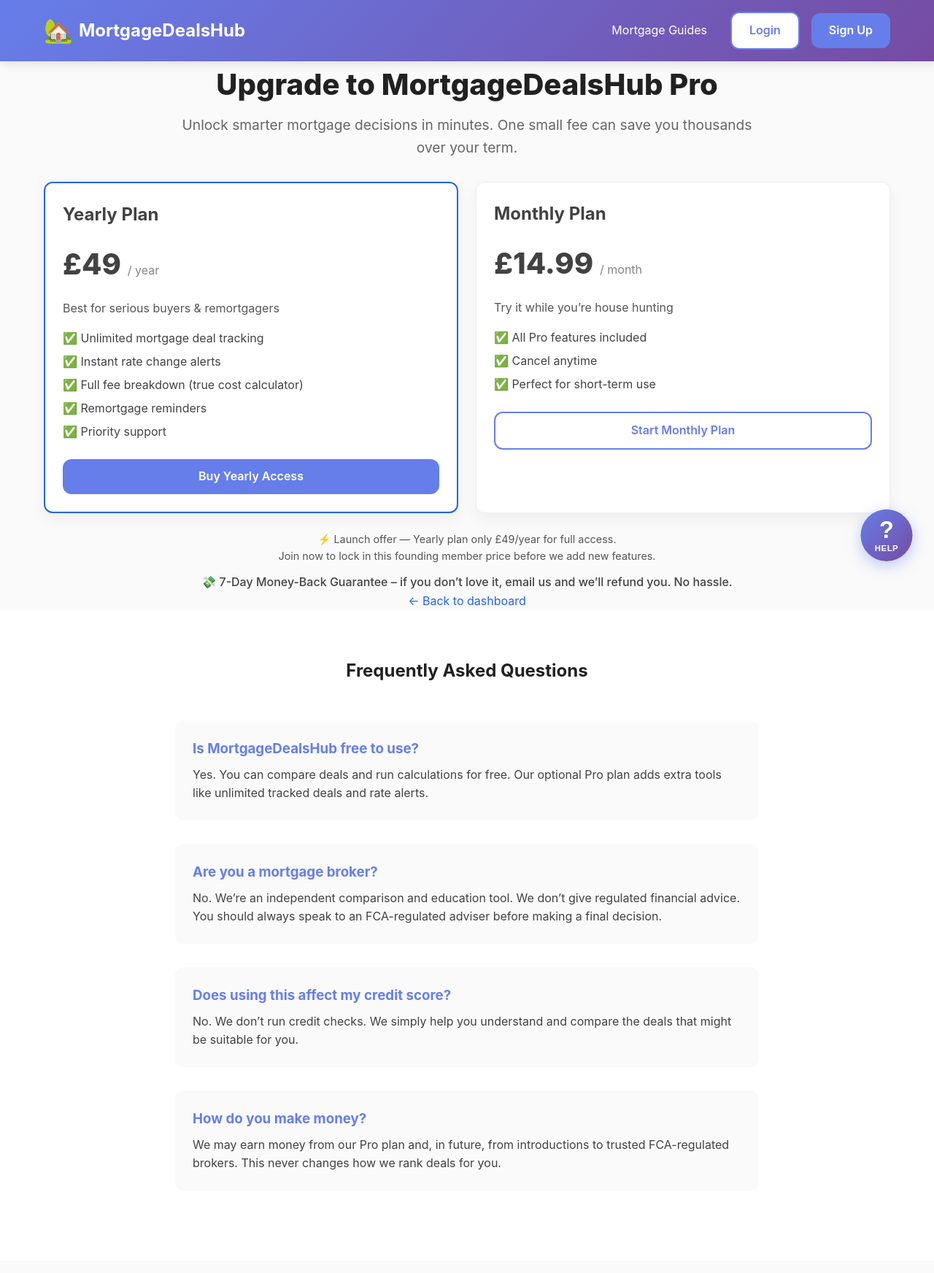
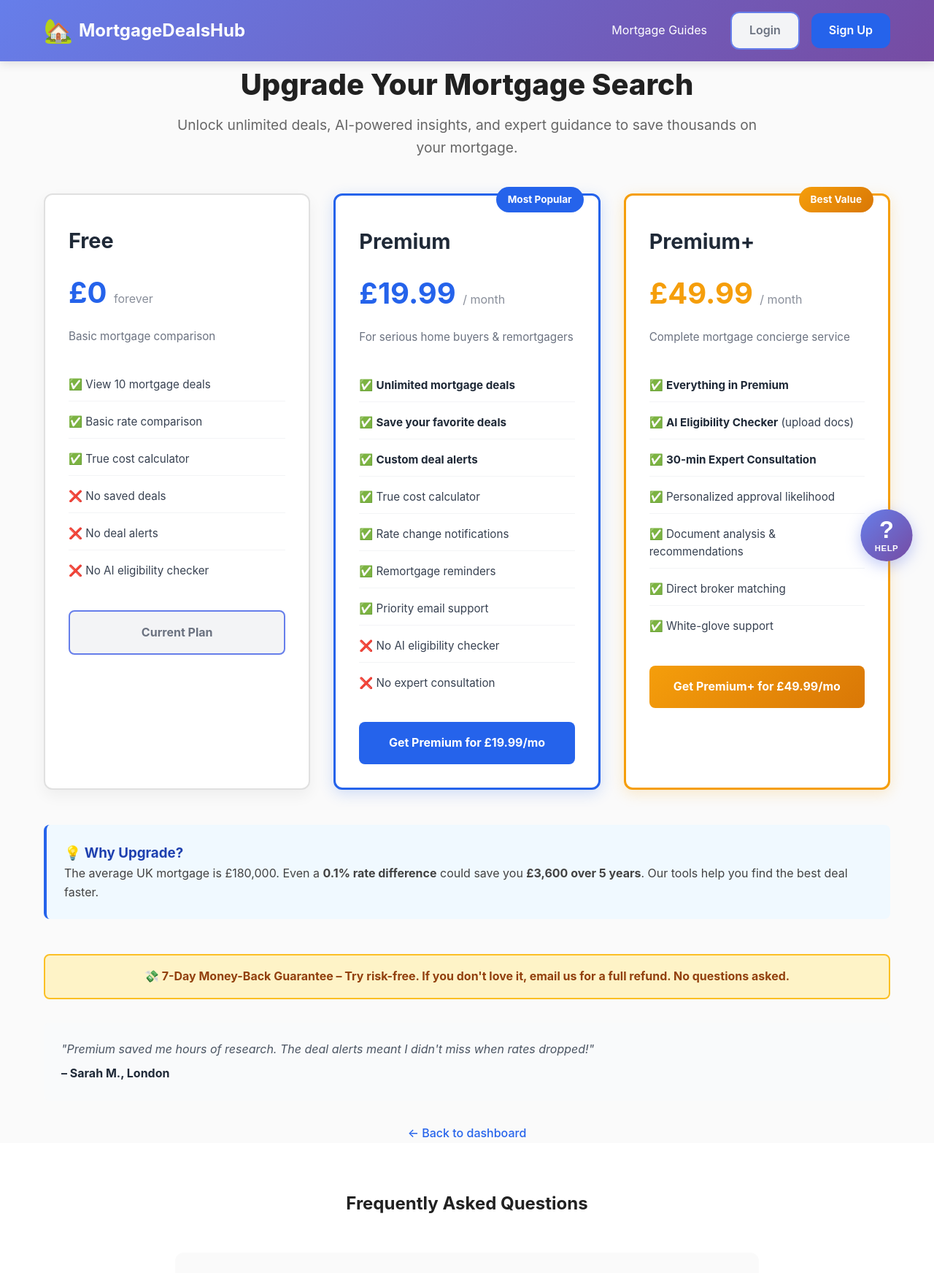
Before and after one commit to namenotav/mortgagemaster, a Python web app: template templates/upgrade.html in a window 1280 px wide. Shown: the top 1744 px of the page at 73% size. Run offline with Jinja, Linux system fonts and the light colour scheme; the template is opened without the code that fills it, so the values that code supplies are empty.

Commit message:
💎 Implement Premium (£19.99) & Premium+ (£49.99) subscription system
FEATURES:
- Premium (£19.99/month): Unlimited deals + saved deals + alerts
- Premium+ (£49.99/month): Everything + AI eligibility + consultation

CHANGES:
✅ Added STRIPE_PREMIUM_PRICE_ID and STRIPE_PREMIUM_PLUS_PRICE_ID to config.py
✅ Updated upgrade.html with beautiful 3-tier pricing page (Free, Premium, Premium+)
✅ Migration scripts already run - subscription tables ready
✅ Feature gates already in place in main.py

STRIPE SETUP REQUIRED:
⚠️  Set STRIPE_PREMIUM_PRICE_ID in Railway environment variables
⚠️  Set STRIPE_PREMIUM_PLUS_PRICE_ID in Railway environment variables

```diff
--- a/config.py
+++ b/config.py
@@ -70,9 +70,15 @@ class Config:
     STRIPE_YEARLY_PRICE_ID = os.environ.get('STRIPE_YEARLY_PRICE_ID') or 'price_1STXcVD2EDcoPFLNECjwrN1p'
     STRIPE_MONTHLY_PRICE_ID = os.environ.get('STRIPE_MONTHLY_PRICE_ID') or 'price_1STXbDD2EDcoPFLN6hEU2gS9'
 
+    # NEW: Premium Subscription Price IDs (£19.99 and £49.99)
+    STRIPE_PREMIUM_PRICE_ID = os.environ.get('STRIPE_PREMIUM_PRICE_ID') or 'price_PREMIUM_1999_PLACEHOLDER'
+    STRIPE_PREMIUM_PLUS_PRICE_ID = os.environ.get('STRIPE_PREMIUM_PLUS_PRICE_ID') or 'price_PREMIUM_PLUS_4999_PLACEHOLDER'
+
     # Pricing (in pence)
     PRO_ONETIME_PRICE = 4900  # £49.00
     PRO_MONTHLY_PRICE = 1499  # £14.99
+    PREMIUM_PRICE = 1999  # £19.99/month
+    PREMIUM_PLUS_PRICE = 4999  # £49.99/month
 
     # ==============================
     # 🌍 Site Info
--- a/templates/upgrade.html
+++ b/templates/upgrade.html
@@ -1,71 +1,312 @@
 {% extends "base.html" %}
 
-{% block title %}Upgrade to Pro | MortgageDealsHub{% endblock %}
+{% block title %}Upgrade to Premium | MortgageDealsHub{% endblock %}
 
 {% block content %}
 <section class="pricing-page">
     <div class="container">
-        <h1 class="page-title">Upgrade to MortgageDealsHub Pro</h1>
+        <h1 class="page-title">Upgrade Your Mortgage Search</h1>
         <p class="page-subtitle">
-            Unlock smarter mortgage decisions in minutes. One small fee can save you thousands over your term.
+            Unlock unlimited deals, AI-powered insights, and expert guidance to save thousands on your mortgage.
         </p>
 
         <div class="pricing-options">
-            <!-- YEARLY PLAN -->
-            <div class="pricing-card featured">
-                <h2>Yearly Plan</h2>
+            <!-- FREE TIER (Reference) -->
+            <div class="pricing-card">
+                <h2>Free</h2>
                 <p class="price">
-                    £49 <span>/ year</span>
+                    £0 <span>forever</span>
                 </p>
-                <p class="tagline">Best for serious buyers & remortgagers</p>
+                <p class="tagline">Basic mortgage comparison</p>
 
                 <ul class="features-list">
-                    <li>✅ Unlimited mortgage deal tracking</li>
-                    <li>✅ Instant rate change alerts</li>
-                    <li>✅ Full fee breakdown (true cost calculator)</li>
-                    <li>✅ Remortgage reminders</li>
-                    <li>✅ Priority support</li>
+                    <li>✅ View 10 mortgage deals</li>
+                    <li>✅ Basic rate comparison</li>
+                    <li>✅ True cost calculator</li>
+                    <li>❌ No saved deals</li>
+                    <li>❌ No deal alerts</li>
+                    <li>❌ No AI eligibility checker</li>
                 </ul>
 
-                <a href="{{ url_for('upgrade_yearly') }}" class="btn-primary btn-block">
-                    Buy Yearly Access
+                <a href="{{ url_for('dashboard') }}" class="btn-secondary btn-block">
+                    Current Plan
                 </a>
             </div>
 
-            <!-- MONTHLY PLAN -->
-            <div class="pricing-card">
-                <h2>Monthly Plan</h2>
+            <!-- PREMIUM TIER - £19.99/month -->
+            <div class="pricing-card featured">
+                <div class="badge">Most Popular</div>
+                <h2>Premium</h2>
                 <p class="price">
-                    £14.99 <span>/ month</span>
+                    £19.99 <span>/ month</span>
                 </p>
-                <p class="tagline">Try it while you’re house hunting</p>
+                <p class="tagline">For serious home buyers & remortgagers</p>
 
                 <ul class="features-list">
-                    <li>✅ All Pro features included</li>
-                    <li>✅ Cancel anytime</li>
-                    <li>✅ Perfect for short-term use</li>
+                    <li>✅ <strong>Unlimited mortgage deals</strong></li>
+                    <li>✅ <strong>Save your favorite deals</strong></li>
+                    <li>✅ <strong>Custom deal alerts</strong></li>
+                    <li>✅ True cost calculator</li>
+                    <li>✅ Rate change notifications</li>
+                    <li>✅ Remortgage reminders</li>
+                    <li>✅ Priority email support</li>
+                    <li>❌ No AI eligibility checker</li>
+                    <li>❌ No expert consultation</li>
                 </ul>
 
-                <a href="{{ url_for('upgrade_monthly') }}" class="btn-secondary btn-block">
-                    Start Monthly Plan
+                <a href="{{ url_for('upgrade_premium') }}" class="btn-primary btn-block">
+                    Get Premium for £19.99/mo
+                </a>
+            </div>
+
+            <!-- PREMIUM+ TIER - £49.99/month -->
+            <div class="pricing-card premium-plus">
+                <div class="badge gold">Best Value</div>
+                <h2>Premium+</h2>
+                <p class="price">
+                    £49.99 <span>/ month</span>
+                </p>
+                <p class="tagline">Complete mortgage concierge service</p>
+
+                <ul class="features-list">
+                    <li>✅ <strong>Everything in Premium</strong></li>
+                    <li>✅ <strong>AI Eligibility Checker</strong> (upload docs)</li>
+                    <li>✅ <strong>30-min Expert Consultation</strong></li>
+                    <li>✅ Personalized approval likelihood</li>
+                    <li>✅ Document analysis & recommendations</li>
+                    <li>✅ Direct broker matching</li>
+                    <li>✅ White-glove support</li>
+                </ul>
+
+                <a href="{{ url_for('upgrade_premium_plus') }}" class="btn-primary btn-block btn-gold">
+                    Get Premium+ for £49.99/mo
                 </a>
             </div>
         </div>
 
         <!-- VALUE MESSAGE -->
-        <p class="small text-center">
-            ⚡ Launch offer — Yearly plan only £49/year for full access.<br>
-            Join now to lock in this founding member price before we add new features.
-        </p>
+        <div class="value-section">
+            <h3>💡 Why Upgrade?</h3>
+            <p>
+                The average UK mortgage is £180,000. Even a <strong>0.1% rate difference</strong> could save you
+                <strong>£3,600 over 5 years</strong>. Our tools help you find the best deal faster.
+            </p>
+        </div>
 
         <!-- MONEY-BACK GUARANTEE -->
         <p class="guarantee text-center">
-            💸 7-Day Money-Back Guarantee – if you don’t love it, email us and we’ll refund you. No hassle.
+            💸 <strong>7-Day Money-Back Guarantee</strong> – Try risk-free. If you don't love it, email us for a full refund. No questions asked.
         </p>
+
+        <!-- TESTIMONIALS (Optional) -->
+        <div class="testimonial-section">
+            <p class="testimonial">
+                "Premium saved me hours of research. The deal alerts meant I didn't miss when rates dropped!"
+                <span>– Sarah M., London</span>
+            </p>
+        </div>
 
         <p class="text-center">
             <a href="{{ url_for('dashboard') }}" class="link-back">← Back to dashboard</a>
         </p>
     </div>
 </section>
+
+<style>
+.pricing-options {
+    display: grid;
+    grid-template-columns: repeat(auto-fit, minmax(280px, 1fr));
+    gap: 2rem;
+    margin: 3rem 0;
+}
+
+.pricing-card {
+    background: white;
+    border: 2px solid #e0e0e0;
+    border-radius: 12px;
+    padding: 2rem;
+    position: relative;
+    transition: transform 0.3s ease, box-shadow 0.3s ease;
+}
+
+.pricing-card:hover {
+    transform: translateY(-5px);
+    box-shadow: 0 10px 30px rgba(0,0,0,0.1);
+}
+
+.pricing-card.featured {
+    border: 3px solid #2563eb;
+    box-shadow: 0 5px 20px rgba(37, 99, 235, 0.2);
+}
+
+.pricing-card.premium-plus {
+    border: 3px solid #f59e0b;
+    box-shadow: 0 5px 20px rgba(245, 158, 11, 0.2);
+}
+
+.badge {
+    position: absolute;
+    top: -12px;
+    right: 20px;
+    background: #2563eb;
+    color: white;
+    padding: 0.4rem 1rem;
+    border-radius: 20px;
+    font-size: 0.85rem;
+    font-weight: bold;
+}
+
+.badge.gold {
+    background: linear-gradient(135deg, #f59e0b 0%, #d97706 100%);
+}
+
+.pricing-card h2 {
+    margin-top: 0.5rem;
+    font-size: 1.8rem;
+    color: #1f2937;
+}
+
+.price {
+    font-size: 2.5rem;
+    font-weight: bold;
+    color: #2563eb;
+    margin: 1rem 0;
+}
+
+.pricing-card.premium-plus .price {
+    color: #f59e0b;
+}
+
+.price span {
+    font-size: 1rem;
+    color: #6b7280;
+    font-weight: normal;
+}
+
+.tagline {
+    color: #6b7280;
+    font-size: 0.95rem;
+    margin-bottom: 1.5rem;
+}
+
+.features-list {
+    list-style: none;
+    padding: 0;
+    margin: 2rem 0;
+    text-align: left;
+}
+
+.features-list li {
+    padding: 0.6rem 0;
+    font-size: 0.95rem;
+    color: #374151;
+    border-bottom: 1px solid #f3f4f6;
+}
+
+.features-list li:last-child {
+    border-bottom: none;
+}
+
+.features-list li strong {
+    color: #1f2937;
+}
+
+.btn-block {
+    display: block;
+    width: 100%;
+    padding: 1rem;
+    text-align: center;
+    border-radius: 8px;
+    font-weight: bold;
+    text-decoration: none;
+    transition: all 0.3s ease;
+}
+
+.btn-primary {
+    background: #2563eb;
+    color: white;
+}
+
+.btn-primary:hover {
+    background: #1d4ed8;
+    transform: scale(1.02);
+}
+
+.btn-gold {
+    background: linear-gradient(135deg, #f59e0b 0%, #d97706 100%);
+}
+
+.btn-gold:hover {
+    background: linear-gradient(135deg, #d97706 0%, #b45309 100%);
+}
+
+.btn-secondary {
+    background: #f3f4f6;
+    color: #6b7280;
+}
+
+.btn-secondary:hover {
+    background: #e5e7eb;
+}
+
+.value-section {
+    background: #f0f9ff;
+    border-left: 4px solid #2563eb;
+    padding: 1.5rem;
+    margin: 3rem 0;
+    border-radius: 8px;
+}
+
+.value-section h3 {
+    margin-top: 0;
+    color: #1e40af;
+}
+
+.guarantee {
+    background: #fef3c7;
+    border: 2px solid #fbbf24;
+    padding: 1rem;
+    border-radius: 8px;
+    font-weight: bold;
+    color: #92400e;
+    margin: 2rem 0;
+}
+
+.testimonial-section {
+    margin: 2rem 0;
+    padding: 1.5rem;
+    background: #f9fafb;
+    border-radius: 8px;
+}
+
+.testimonial {
+    font-style: italic;
+    color: #4b5563;
+    margin: 0;
+}
+
+.testimonial span {
+    display: block;
+    margin-top: 0.5rem;
+    font-weight: bold;
+    color: #1f2937;
+    font-style: normal;
+}
+
+.link-back {
+    color: #2563eb;
+    text-decoration: none;
+    font-weight: 500;
+}
+
+.link-back:hover {
+    text-decoration: underline;
+}
+
+@media (max-width: 768px) {
+    .pricing-options {
+        grid-template-columns: 1fr;
+    }
+}
+</style>
 {% endblock %}
```
